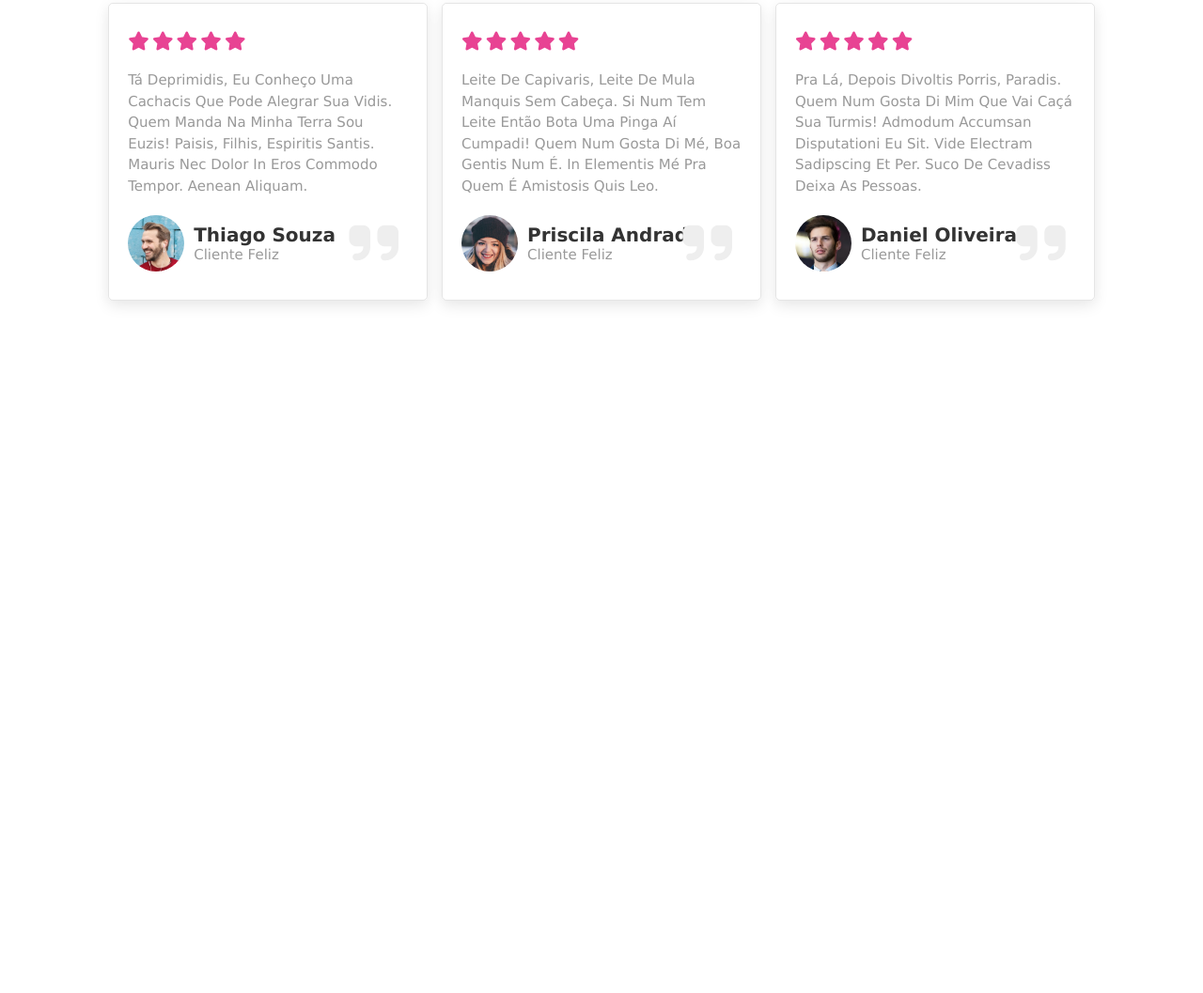
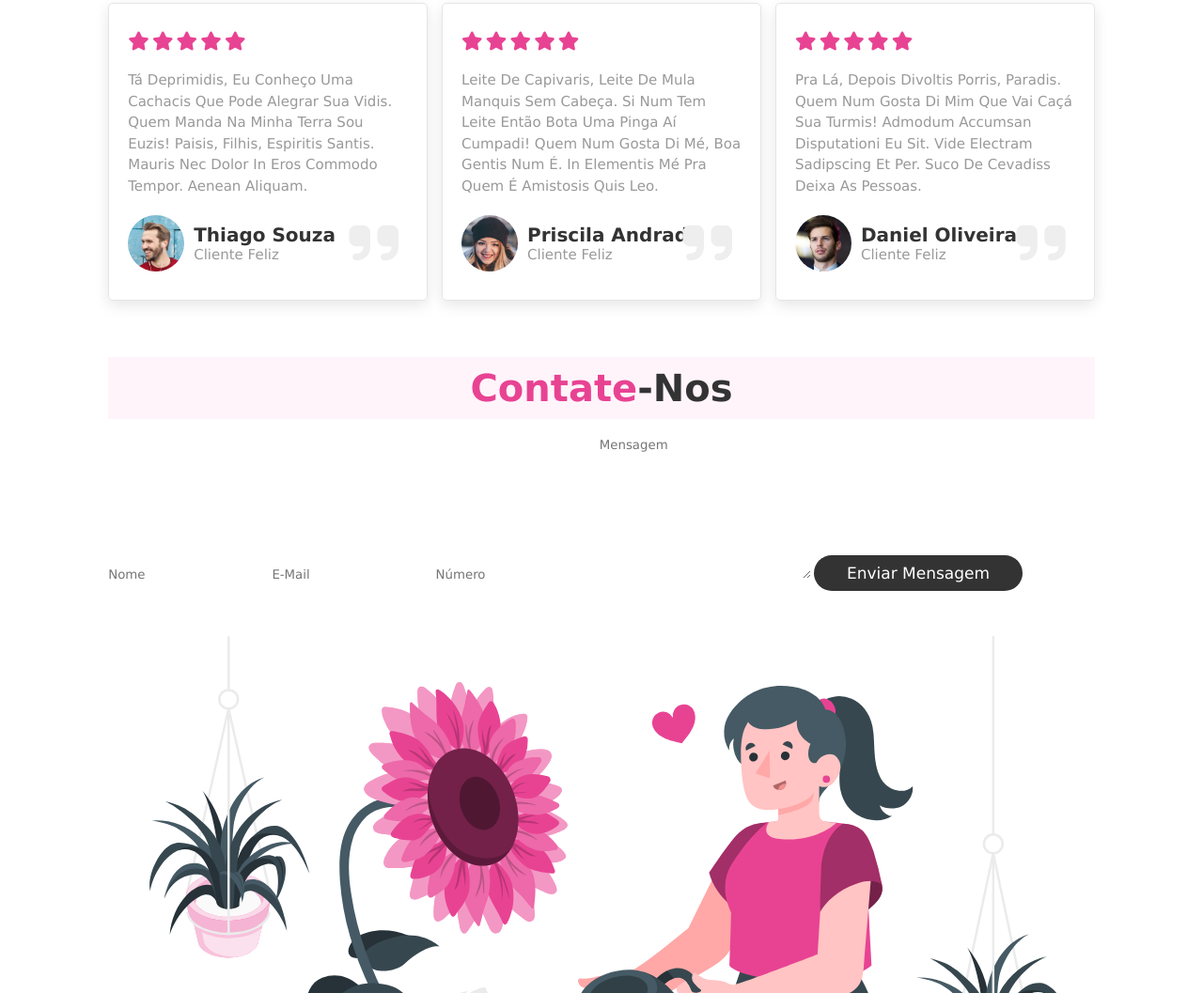
Before and after one commit to daniel-oliv3/e-commerce_flower-shop-website, a plain HTML site: page index.html in a window 1280 px wide. Shown: the part 2943-4000 px from the top of the page at 94% size. Before the commit the page ends 3283 px from the top, so only its background shows below. Drawn offline with Linux system fonts and the light colour scheme.

Commit message:
Contact section

```diff
--- a/index.html
+++ b/index.html
@@ -302,12 +302,22 @@
 </section>
 
 
-
-
-
-
 <!-- ======= Contact Section/Seção de Contato ======= -->
-
+<section class="contact" id="contact">
+	<h1 class="heading"><span>Contate</span>-Nos</h1>
+	<div class="row">
+		<form action="">
+			<input type="text" placeholder="Nome" class="box">
+			<input type="email" placeholder="E-mail" class="box">
+			<input type="number" placeholder="Número" class="box">
+			<textarea name="" id="" cols="30" rows="10" class="box" placeholder="Mensagem"></textarea>
+			<input type="submit" value="Enviar Mensagem" class="btn">
+		</form>
+		<div class="image">
+			<img src="img/contact-img.svg" alt="">
+		</div>
+	</div>
+</section>
 
 
 
```
Also changed, not shown: css/style.css (+0 -7 lines).
